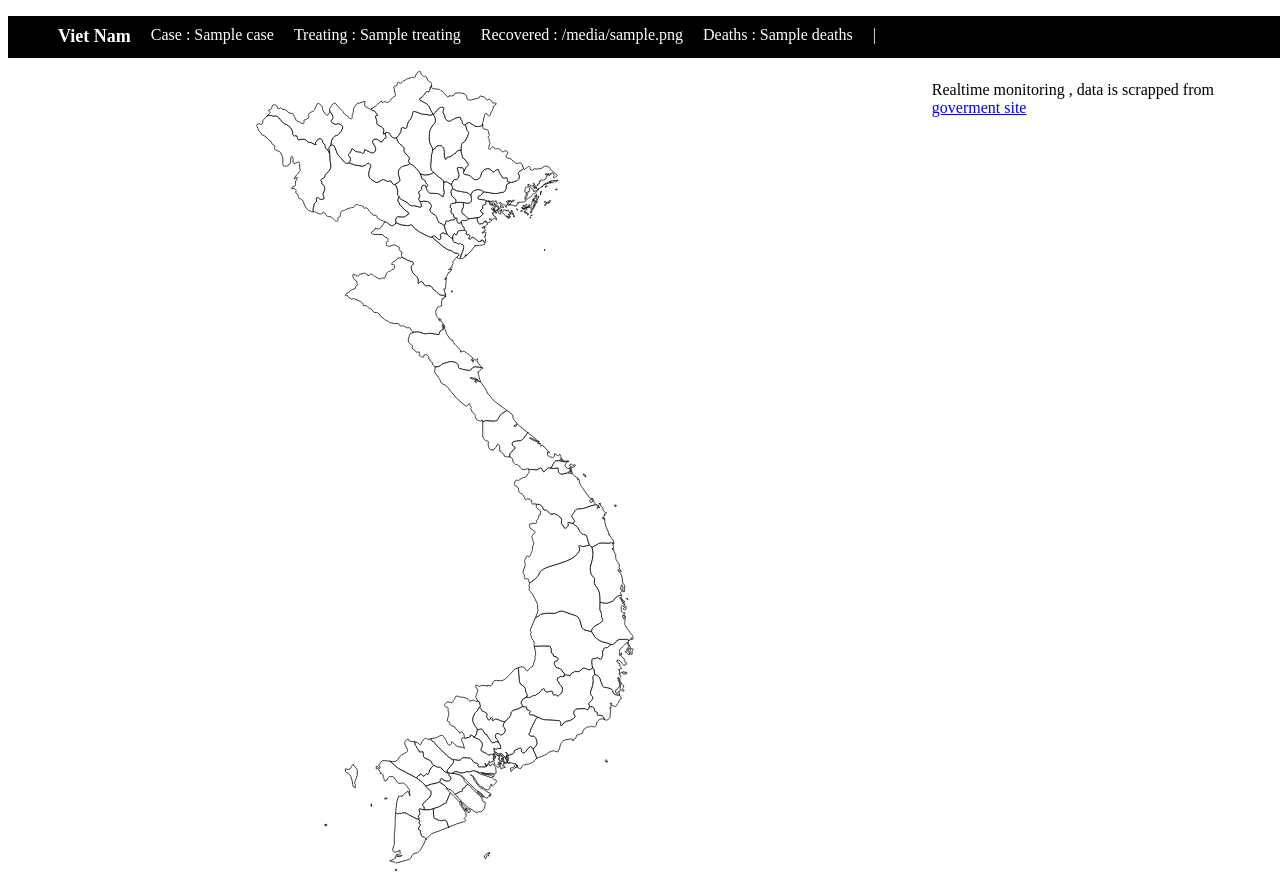
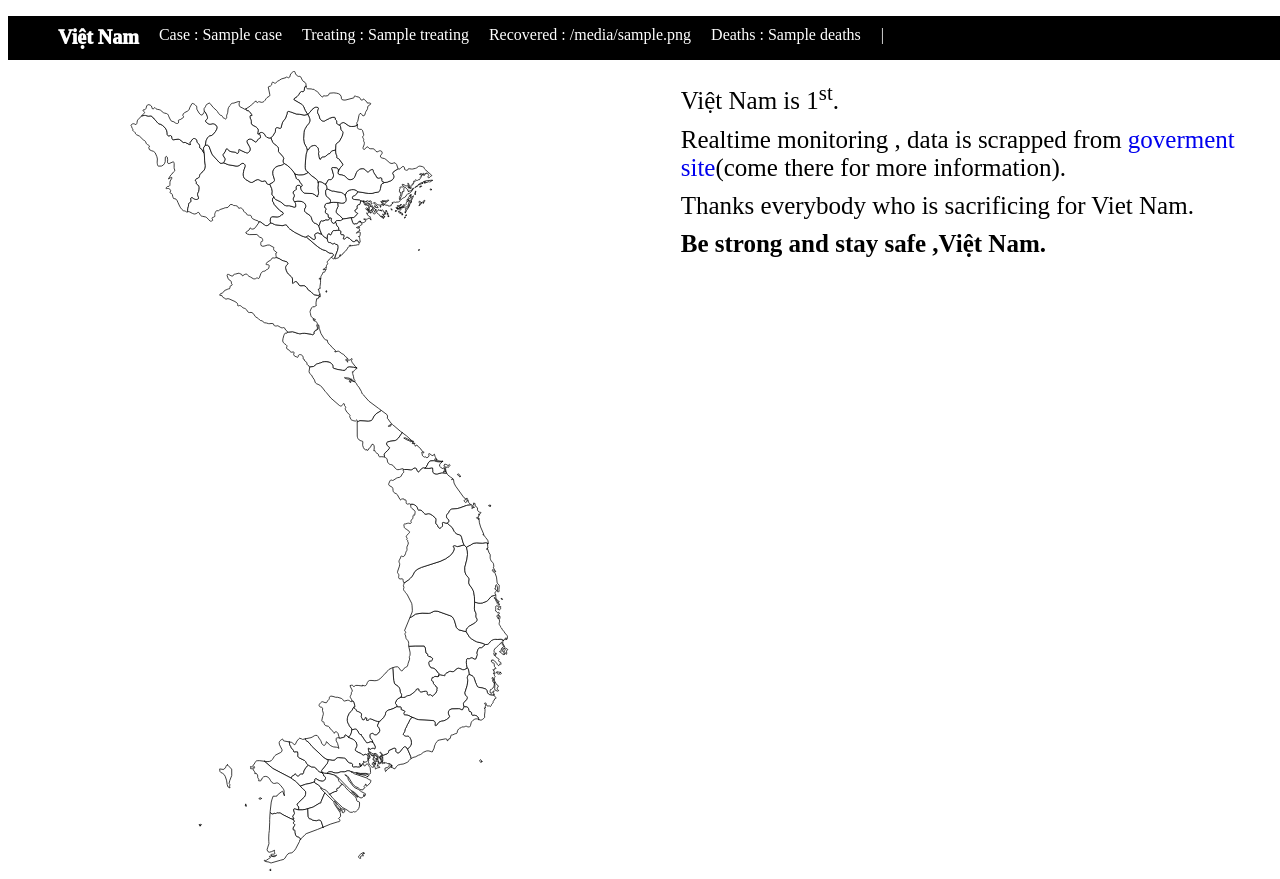
Before and after one commit to hungamtp/vndcmcovid_19, a Django app: template vndcmcovid_19/templates/home.html in a window 1280 px wide. Run offline with Django 3.2, Linux system fonts and the light colour scheme; the template is opened without the code that fills it: most values are stand-ins (such as "Sample title", 1, 10 or a date in 2020); parts of the project's set-up code (start-up, migrations or seed data) failed here and were passed over.

Commit message:
final done

```diff
--- a/vndcmcovid_19/templates/home.html
+++ b/vndcmcovid_19/templates/home.html
@@ -13,12 +13,11 @@
             margin-top: 50px;
         }
         #country_name{
-            font-weight: 700;
-            font-size: large;
+            font-weight: 1000;
+            font-size: 20px;
         }
         path:hover{
             opacity: 70%;
-            transform: 2s;
             fill : yellow;
         }
         .navbar{
@@ -32,12 +31,15 @@
             top: 0;
             width: 100%;
         }
+        a{
+            text-decoration: none;
+        }
         li{
             margin: 10px;
         }
         main{
             display: flex;
-
+            font-size: 25px;
         }
         #information{
             margin-top: 50px ;
@@ -50,7 +52,7 @@
 </head>
 <body>
     <ul class="navbar">
-        <li id="country_name">Viet Nam</li>
+        <li id="country_name">Việt Nam</li>
         <li>Case : {{case}}</li>
         <li>Treating : {{treating}}</li>
         <li>Recovered : {{recovered}}</li>
@@ -209,8 +211,10 @@
             </circle>
         </svg>
         <ul id="information">
-            <li>Realtime monitoring , data is scrapped from <a href="https://ncov.moh.gov.vn/?fbclid=IwAR3oJOySbACRnzQSSef0SYWh3-O03ZsnT_Dlkgn2u5pa08ThABYm5kec8u0">goverment site</a></li>
-            <li></li>
+            <li>Việt Nam is 1<sup>st</sup>.</li>
+            <li>Realtime monitoring , data is scrapped from <a href="https://ncov.moh.gov.vn/">goverment site</a>(come there for more information).</li>
+            <li>Thanks everybody who is sacrificing for Viet Nam.</li>
+            <li id = "quote"><b>Be strong and stay safe ,Việt Nam.</b></li>
         </ul>
     </main>
         <script>
--- a/vndcmcovid_19/urls.py
+++ b/vndcmcovid_19/urls.py
@@ -2,5 +2,4 @@ from django.urls import path
 from . import views
 urlpatterns = [
     path('' , views.index),
-    path('test/' , views.test , name ='test'),
 ]
```
